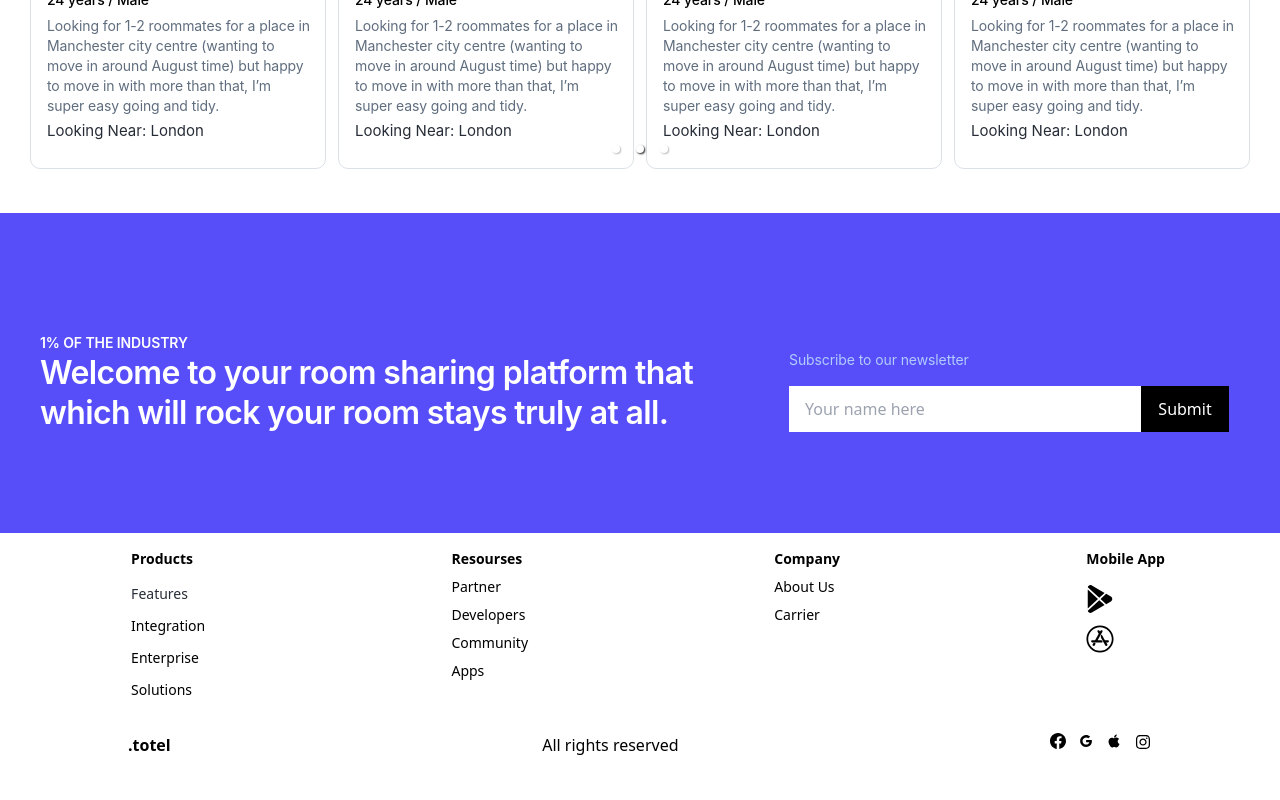
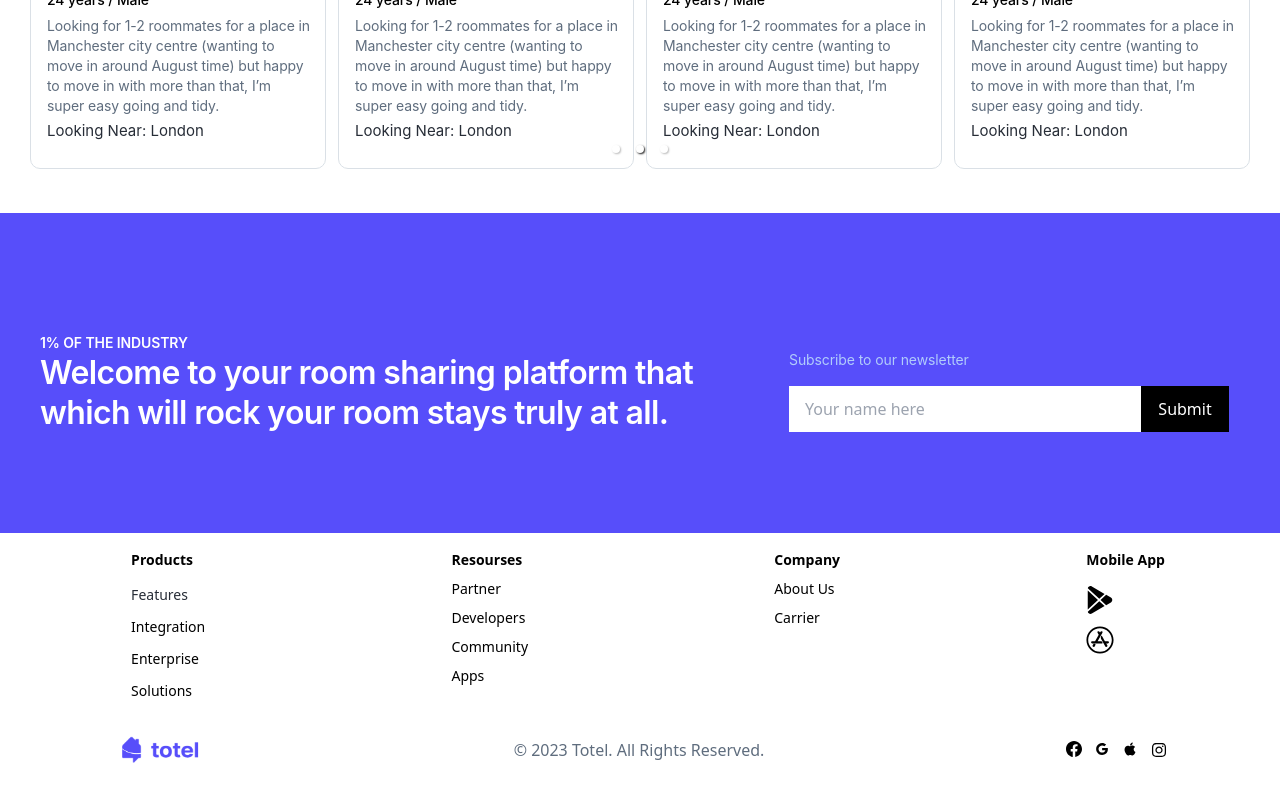
Before and after one commit to chaejimmy/turbo-giggle, a Next.js app: page / in a window 1280 px wide. Shown: the part 1244-2044 px from the top of the page. Before the commit the page ends 2017 px from the top, so only its background shows below. Built offline with nearby package versions, Linux system fonts and the light colour scheme.

Commit message:
footer modify

```diff
--- a/src/components/footer/Footer1.tsx
+++ b/src/components/footer/Footer1.tsx
@@ -1,13 +1,14 @@
-import {AiOutlineInstagram,AiOutlineGoogle,AiFillApple} from 'react-icons/ai'
-import {BsFacebook,BsGooglePlay} from 'react-icons/bs'
-import {FaAppStore} from 'react-icons/fa'
+import {AiOutlineInstagram, AiOutlineGoogle, AiFillApple} from 'react-icons/ai';
+import {BsFacebook, BsGooglePlay} from 'react-icons/bs';
+import {FaAppStore} from 'react-icons/fa';
 import Bluecard2 from '../bluecards/Bluecard2';
+import Logo from '../navbar/Logo';
 const Footer1 = () => {
   return (
     <div>
       <div>
-      <Bluecard2/>
-    </div>
+        <Bluecard2 />
+      </div>
       <footer className="w-full py-4 overflow-x-hidden text-gray-400">
         <div className="container flex justify-around mx-2 text-black ">
           <div>
@@ -67,22 +68,28 @@ const Footer1 = () => {
             <h2 className="text-sm font-semibold">Mobile App</h2>
             <ul className="mt-4 text-sm">
               <li className="mt-2">
-                <a href="#"><BsGooglePlay size={28} /></a>
+                <a href="#">
+                  <BsGooglePlay size={28} />
+                </a>
               </li>
               <li className="mt-3">
-                <a href="#"><FaAppStore size={28} /></a>
+                <a href="#">
+                  <FaAppStore size={28} />
+                </a>
               </li>
             </ul>
           </div>
         </div>
-        <div className="container flex justify-between mt-8 ">
-          <div className="font-semibold lg:ml-32">.totel</div>
-          <div>All rights reserved</div>
-          <div className='grid grid-flow-col gap-3 lg:mr-32'>
-          <BsFacebook/>
-          <AiOutlineGoogle/>
-          <AiFillApple/>
-          <AiOutlineInstagram size={18}/>
+        <div className="flex items-center justify-between p-8 mx-20">
+          <Logo />
+          <span className="text-gray-50 text-md">
+            © 2023 Totel. All Rights Reserved.
+          </span>
+          <div className="grid grid-flow-col gap-3">
+            <BsFacebook />
+            <AiOutlineGoogle />
+            <AiFillApple />
+            <AiOutlineInstagram size={18} />
           </div>
         </div>
       </footer>
--- a/tailwind.config.js
+++ b/tailwind.config.js
@@ -14,12 +14,28 @@ module.exports = {
       },
     },
     colors: {
-      'purple': '#574EFA',
-      'white' : '#ffffff' ,
-      'blue'  :  '#574EFA',
-      'black' :  '#000000',
-      'grey':"#272d37"
-     }
+      purple: '#574EFA',
+      white: '#ffffff',
+      blue: '#574EFA',
+      black: '#000000',
+      grey: '#272d37',
+      'gray-50': '#5F6D7E',
+    },
+    fontSize: {
+      xs: '.75rem',
+      sm: '.875rem',
+      md: '16px',
+      tiny: '.875rem',
+      base: '1rem',
+      lg: '1.125rem',
+      xl: '1.25rem',
+      '2xl': '1.5rem',
+      '3xl': '1.875rem',
+      '4xl': '2.25rem',
+      '5xl': '3rem',
+      '6xl': '4rem',
+      '7xl': '5rem',
+    },
   },
   plugins: [],
-}
+};
```
